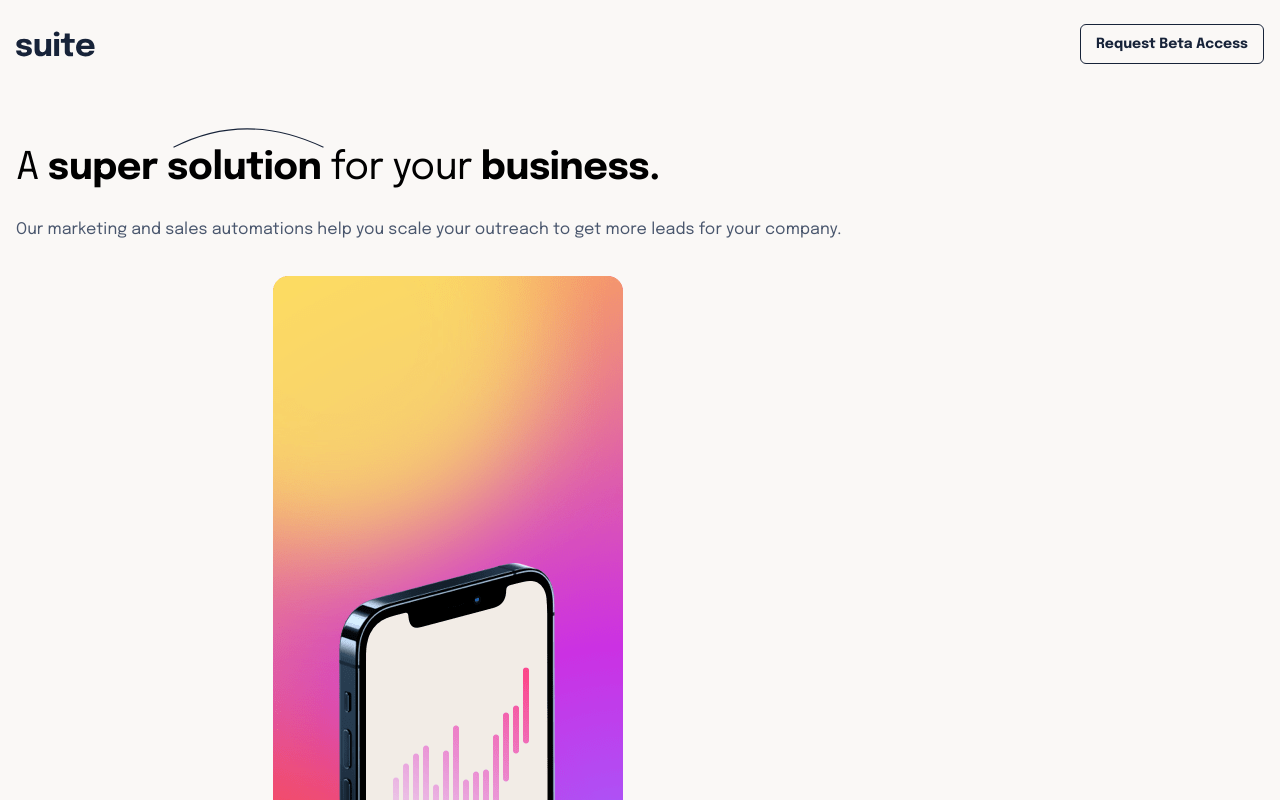
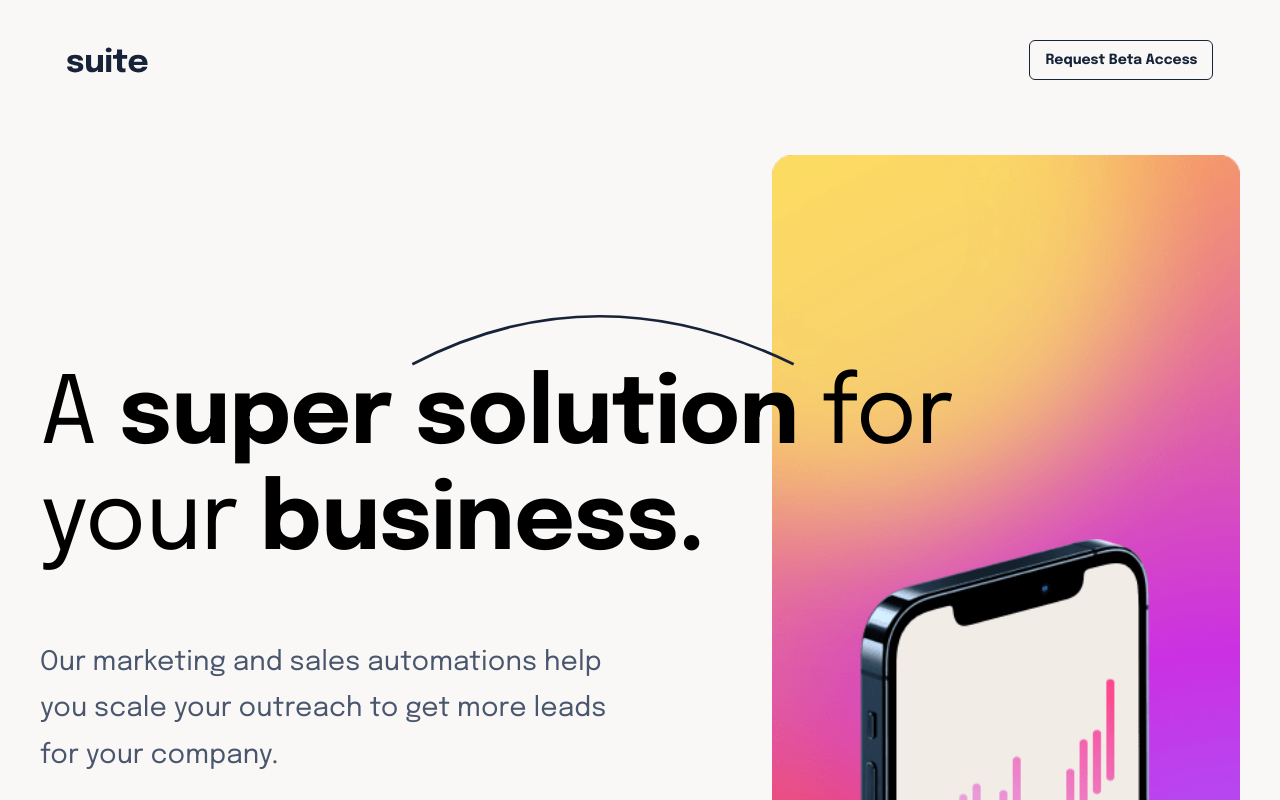
Before and after one commit to waldekglaz/suite-landing-page, a React (Create React App) app: page / in a window 1280 px wide. Shown: the top 800 px of the page. Built offline with nearby package versions, Linux system fonts and the light colour scheme.

Commit message:
hearo 768px

```diff
--- a/src/App.css
+++ b/src/App.css
@@ -8,5 +8,13 @@
 }
 
 .padding-container {
-  padding: 0 16px;
+  padding: 0 4.3%;
 }
+@media (min-width: 768px) {
+  .App {
+    padding-top: 2.5rem;
+  }
+  .padding-container {
+    padding: 0 5.2%;
+  }
+}
--- a/src/components/footer/Footer.css
+++ b/src/components/footer/Footer.css
@@ -1,5 +1,5 @@
 .footer {
-  padding: 3.5rem 7.75rem;
+  padding: 3.5rem 33%;
 }
 .footer__text {
   font-size: 0.9375rem;
--- a/src/components/header/Header.css
+++ b/src/components/header/Header.css
@@ -4,3 +4,8 @@
   align-items: center;
   margin-bottom: 5.1875rem;
 }
+@media (min-width: 768px) {
+  .header {
+    margin-bottom: 10.416vw;
+  }
+}
--- a/src/components/hero/Hero.css
+++ b/src/components/hero/Hero.css
@@ -24,3 +24,42 @@
 .hero .btn {
   margin-bottom: 4.355rem;
 }
+.hero__img {
+  width: 100%;
+}
+@media (max-width: 375px) {
+  .hero__pattern {
+    display: none;
+  }
+}
+@media (min-width: 768px) {
+  .hero {
+    padding: 88px 40px;
+  }
+  .hero__text-container {
+    position: absolute;
+  }
+  .hero__title {
+    font-size: 7.291vw;
+    line-height: 8.333vw;
+    letter-spacing: -0.78px;
+    padding-right: 9.76rem;
+  }
+  .hero__pattern {
+    width: 30vw;
+    left: 29vw;
+    top: 1vw;
+  }
+  .hero__text {
+    font-size: 2.1vw;
+    line-height: 3.645vw;
+    width: 45.57vw;
+  }
+  .hero__img {
+    display: block;
+    width: 36.6vw;
+    margin-right: 0;
+    margin-left: auto;
+    margin-top: -11.45vw;
+  }
+}
--- a/src/components/hero/Hero.js
+++ b/src/components/hero/Hero.js
@@ -9,6 +9,7 @@ import "./Hero.css";
 const Hero = () => {
   return (
     <div className="hero padding-container">
+      <div className="hero__text-container">
         <img
           className="hero__pattern"
           src={patternLine1}
@@ -19,10 +20,12 @@ const Hero = () => {
           <span className="text--bold">business.</span>
         </h1>
         <p className="hero__text">
-        Our marketing and sales automations help you scale your outreach to get
-        more leads for your company.
+          Our marketing and sales automations help you scale your outreach to
+          get more leads for your company.
         </p>
         <Button classes="btn btn--dark btn--large" />
+      </div>
+
       <picture>
         <source srcset={heroImagePc} media="(min-width: 1440px)"></source>
         <source srcset={heroImageTablet} media="(min-width: 768px)"></source>
--- /dev/null
+++ b/src/components/logo/Logo.css
@@ -0,0 +1,4 @@
+.logo {
+  width: 5.0625rem;
+  height: auto;
+}
--- a/src/components/logo/Logo.js
+++ b/src/components/logo/Logo.js
@@ -1,5 +1,6 @@
 import React from "react";
 import logo from "../../assets/logo.svg";
+import "./Logo.css";
 
 const Logo = () => {
   return <img className="logo" src={logo} alt="logo" />;
```
Lines whose indentation alone changed are shown as unchanged.
